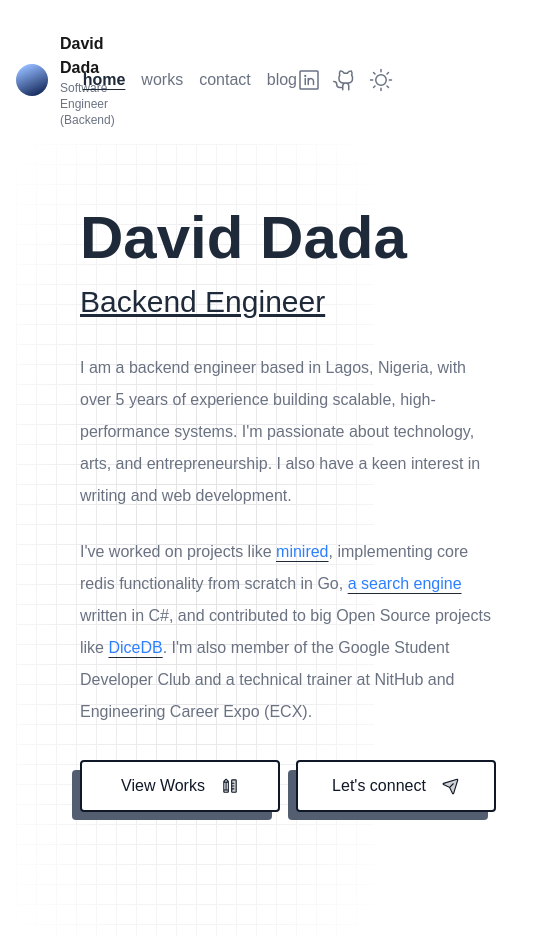
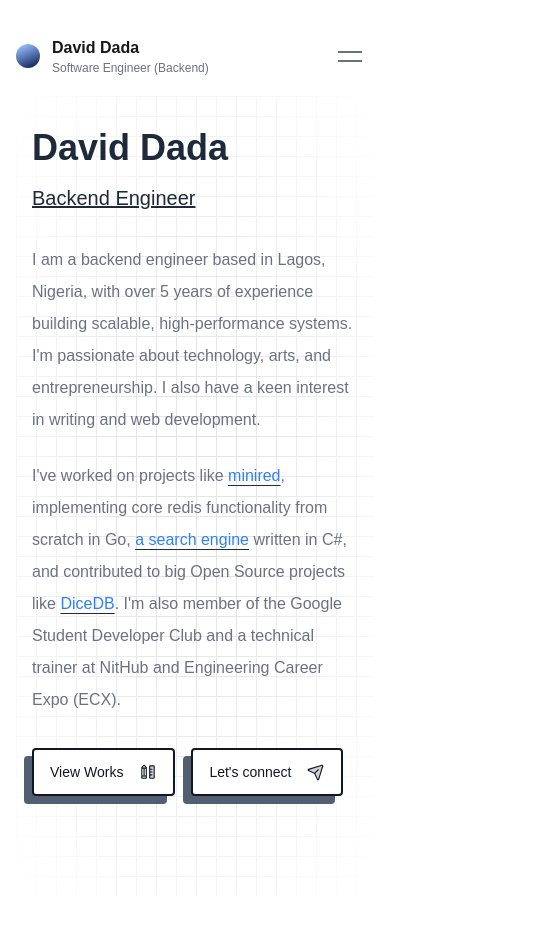
Before and after one commit to tdadadavid/portfolio, a Next.js app: page / in a window 390 px wide. Shown: the top 936 px of the page, 560 px wide, since content can reach past the window. After the commit the page ends 912 px from the top, so only its background shows below. Built offline with nearby package versions, Linux system fonts and the light colour scheme.

Commit message:
feat(ui): Prototype mobile responsive homepage

```diff
--- a/app/page.tsx
+++ b/app/page.tsx
@@ -24,8 +24,10 @@ const Home = () => {
             <GridBackground>
                 <div className={"flex gap-4"}>
                     <div>
-                        <h2 className={"font-bold text-6xl dark:text-gray-200 text-gray-800"}>David Dada</h2>
-                        <h2 className={"mt-4 text-3xl underline dark:text-gray-200 text-gray-800"}>Backend Engineer</h2>
+                        <h2 className={"font-bold text-4xl sm:text-6xl dark:text-gray-200 text-gray-800"}>David
+                            Dada</h2>
+                        <h2 className={"mt-4 text-xl sm:text-3xl underline dark:text-gray-200 text-gray-800"}>Backend
+                            Engineer</h2>
                     </div>
                 </div>
                 <h4 className={"mt-8 dark:text-gray-400 text-gray-500 leading-8"}>I am a backend engineer based in
--- a/components/layout/Container.tsx
+++ b/components/layout/Container.tsx
@@ -2,7 +2,7 @@ interface ContainerProps {
     children: React.ReactNode;
 }
 
-export const Container = ({ children }: ContainerProps) => {
+export const Container = ({children}: ContainerProps) => {
     return (
         <section className="w-full max-w-[1020px] items-center justify-center
             min-h-screen font-[family-name:var(--font-geist-sans) mx-auto
--- a/components/other/GridBackground.tsx
+++ b/components/other/GridBackground.tsx
@@ -19,7 +19,7 @@ export const GridBackground = (props: GridBackgroundProps) => {
             {/* Faded */}
             <div
                 className="pointer-events-none absolute inset-0 flex items-center justify-center bg-white [mask-image:radial-gradient(ellipse_at_center,transparent_20%,black)] dark:bg-nord"></div>
-            <div className={"relative z-20 p-16"}>
+            <div className={"relative z-20 sm:px-16 sm:py-16 py-8 px-4"}>
                 {props.children}
             </div>
         </div>
--- a/components/ui/Buttons.tsx
+++ b/components/ui/Buttons.tsx
@@ -9,9 +9,10 @@ interface PopOutButtonProps {
 export const PopOutButton = (props: PopOutButtonProps) => {
     return (
         <button className={"ghost-popup flex items-center justify-center"}>
-            <div className={"content mt-8 w-[200px] py-3 px-4 flex items-center justify-center gap-4 text-md " +
-                "rounded-sm dark:text-gray-200 text-gray-900 border-2 dark:bg-nord dark:border-gray-500 border-gray-900 bg-white cursor-pointer"}
-                 onClick={props.action}>
+            <div
+                className={"content mt-8 sm:w-[200px] py-3 px-4 flex items-center justify-center gap-4 text-sm sm:text-base " +
+                    "rounded-sm dark:text-gray-200 text-gray-900 border-2 dark:bg-nord dark:border-gray-500 border-gray-900 bg-white cursor-pointer"}
+                onClick={props.action}>
                 <span className={"font-medium"}>{props.title}</span>
                 {props.icon}
             </div>
--- a/components/ui/InlineLink.tsx
+++ b/components/ui/InlineLink.tsx
@@ -9,7 +9,6 @@ export const InlineLink = (props: InlineLinkProps) => {
         <summary className={"inline-flex items-center text-blue-500 dark:text-ice"}>
             <a href={props.href} target={props.external ? "_blank" : "_self"}
                className={"dark:text-ice text-blue-500 underline underline-offset-4 dark:decoration-ice decoration-gray-800"}>{props.title}</a>
-            {/*<ArrowUpRight size={24}/>*/}
         </summary>
     )
 }
--- /dev/null
+++ b/components/ui/MobileNavBar.tsx
@@ -0,0 +1,9 @@
+import {Spiral as Hamburger} from 'hamburger-react'
+
+export const MobileNavBar = () => {
+    return (
+        <section>
+            <Hamburger size={24} color={"#6a7282"}/>
+        </section>
+    )
+}
--- a/components/ui/NavBar.tsx
+++ b/components/ui/NavBar.tsx
@@ -6,6 +6,7 @@ import {GithubLogo, LinkedinLogo} from "@phosphor-icons/react/dist/ssr"
 import {ThemeSwitcher} from "@/components/ui/ThemeSwitcher"
 import {IconLink} from "./IconLink"
 import {NavLinkType} from "@/types/types.navigation"
+import {MobileNavBar} from "@/components/ui/MobileNavBar";
 
 interface NavBarProps {
     currentPage: NavLinkType
@@ -14,7 +15,7 @@ interface NavBarProps {
 const HomeRow = () => {
     return (
         <div className="flex items-center gap-3">
-            <Image width={32} height={32} src={icon} alt="David Dada"/>
+            <Image width={24} height={24} src={icon} alt="David Dada" className={"sm:w-8 h-8"}/>
             <div className="flex flex-col">
                 <h4 className={"font-bold"}>David Dada</h4>
                 <h6 className="dark:text-gray-300 text-gray-500 text-xs">Software Engineer (Backend)</h6>
@@ -25,7 +26,7 @@ const HomeRow = () => {
 
 const ExternalLinks = () => {
     return (
-        <div className={"flex items-center gap-3"}>
+        <div className={"hidden sm:flex items-center gap-3"}>
             <IconLink icon={<LinkedinLogo size={24}/>} href={meta.socials.linkedin}/>
             <IconLink icon={<GithubLogo size={24}/>} href={meta.github}/>
             <ThemeSwitcher/>
@@ -37,7 +38,7 @@ export const NavBar = (props: NavBarProps) => {
     return (
         <header className="flex items-center justify-between w-full bg-white dark:bg-nord border-b-gray-300 py-4">
             <HomeRow/>
-            <ul className="flex gap-4 items-center">
+            <ul className="sm:flex gap-4 items-center hidden">
                 {meta.navLinks.map((link, idx) => (
                     <li key={idx}
                         className={"dark:text-gray-300 dark:hover:text-gray-100 text-gray-500 hover:text-gray-800"}>
@@ -46,6 +47,7 @@ export const NavBar = (props: NavBarProps) => {
                 ))}
             </ul>
             <ExternalLinks/>
+            <MobileNavBar/>
         </header>
     )
 }
--- a/package.json
+++ b/package.json
@@ -11,6 +11,7 @@
     "dependencies": {
         "@phosphor-icons/react": "^2.1.7",
         "clsx": "^2.1.1",
+        "hamburger-react": "^2.5.2",
         "motion": "^12.5.0-alpha.1",
         "next": "15.2.3",
         "next-themes": "^0.4.6",
```
Also changed, not shown: 1 other file (tests, documents, lock files or other folders).
